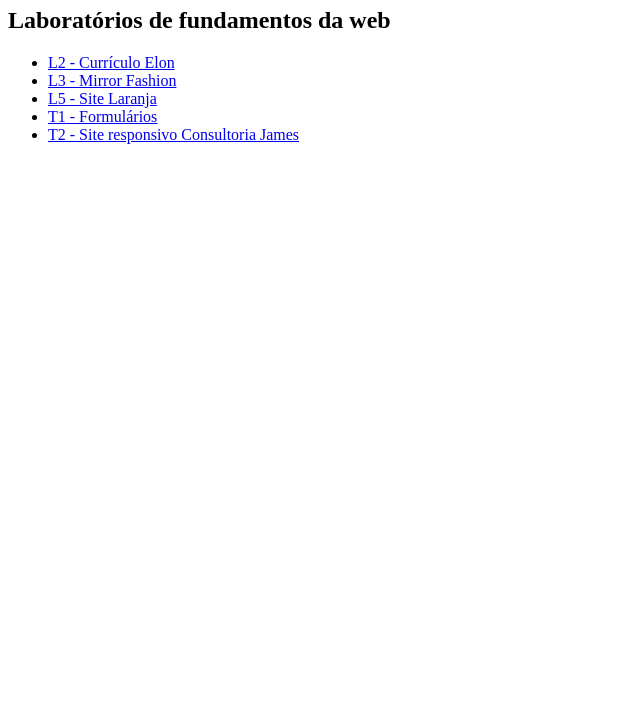
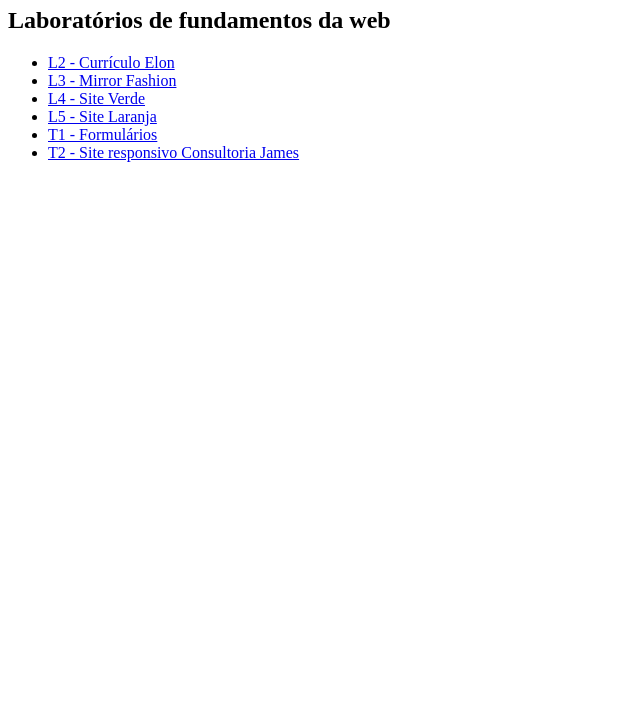
Before and after one commit to evandrovieiramafort/evandrovieiramafort.github.io, a plain HTML site: page index.html in a window 1280 px wide. Shown: the part 73-800 px from the top of the page, without its empty margins (0-640 px from the left). Drawn offline with Linux system fonts and the light colour scheme.

Commit message:
Update index.html

```diff
--- a/index.html
+++ b/index.html
@@ -11,6 +11,7 @@
     <ul>
         <li><a href="L2/arquivo01.html">L2 - Currículo Elon</a></li>
         <li><a href="labs 02/Mirrorfashion/mirror.html">L3 - Mirror Fashion</a></li>
+        <li><a href="L4/index.html">L4 - Site Verde</a></li>
         <li><a href="L5/index.html">L5 - Site Laranja</a></li>
         <li><a href="atividade_22-09/atividade_22-09.html">T1 - Formulários</a></li>
         <li><a href="atividade de responsividade/index.html">T2 - Site responsivo Consultoria James</a></li>
```
